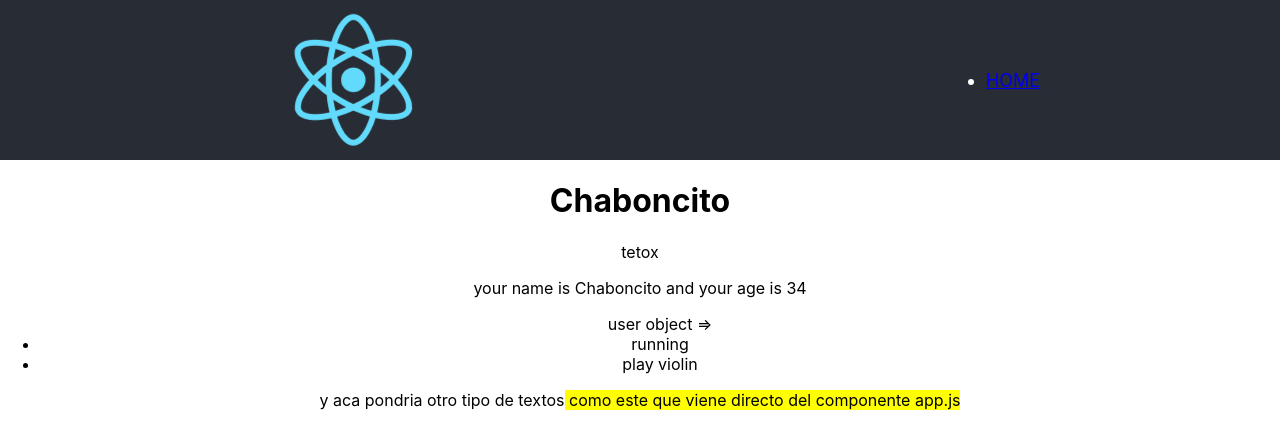
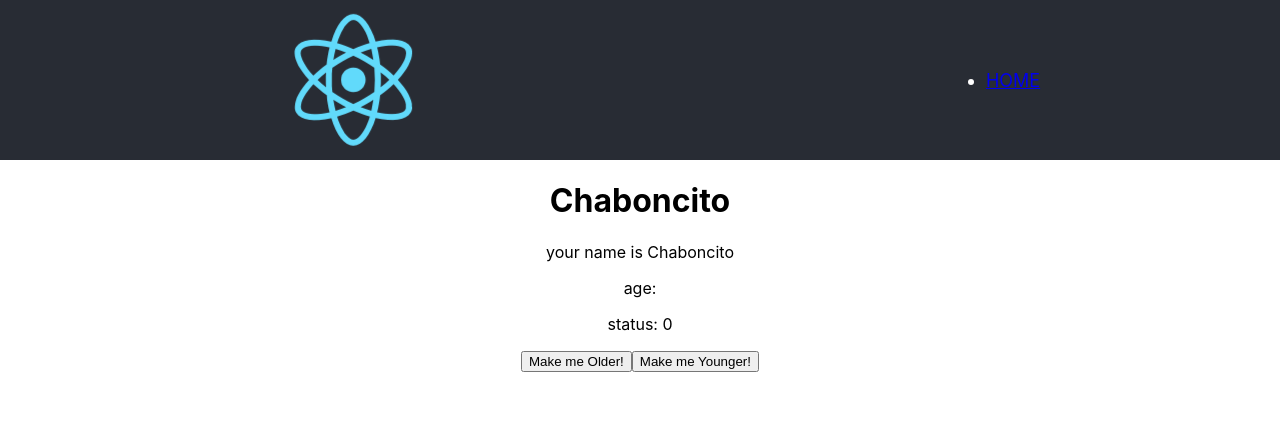
Before and after one commit to pablojavierjimenez/react-basics, a React (Create React App) app: page / in a window 1280 px wide. Shown: the top 448 px of the page. Built offline with nearby package versions, Linux system fonts and the light colour scheme.

Commit message:
finish a state and setState video

```diff
--- a/src/components/Home.js
+++ b/src/components/Home.js
@@ -5,27 +5,57 @@ class Home extends Component {
     /**
      * @class Home
      * @classdesc is a main application tag container
+     * @constructor to learn about constructor documentation Go...
+     *              *reactjs:* https://reactjs.org/docs/react-component.html#constructor
+     *              *mozilla:* https://developer.mozilla.org/en-US/docs/Web/JavaScript/Reference/Classes#Constructor
      * @property {object} this.props
      * @example this.props= {
      *    name: {string},
-     *    age: {number},
+     *    initialAge: {number},
      *    user: {
      *      name: {string},
      *      hobbies: {Array}
      *    };
-     * @implements
-     *    <Home name={"Chaboncito"} age={27} user={user}/>
+     * @implements <Home name={"Chaboncito"} initialAge={27} user={user}/>
      */
+    constructor(props) {
+        super();
+        this.state = {
+            age: props.initialAge,
+            status: 0
+        };
+    }
+
+    onMakeOlder() {
+        /**
+         * @tutorial https://reactjs.org/docs/react-component.html#setstate
+         */
+        this.setState({
+            age: this.state.age + 3
+        });
+    }
+    onMakeYounger() {
+        this.setState({
+            age: this.state.age - 2
+        });
+    }
+
     render() {
-        var localText = "tetox";
         return (
             <main className="App">
                 <h1>{this.props.name}</h1>
-                <p>{localText}</p>
-                <p>your name is {this.props.name} and your age is {this.props.age}</p>
-                <ul>user object => {this.props.user.hobbies.map((hobbie, indexKey) => <li key={indexKey}> {hobbie}</li>)}</ul>
-
-                {this.props.children}
+                <p>your name is {this.props.name} </p>
+                <p>age: {this.state.age}</p>
+                <p>status: {this.state.status}</p>
+                {/**
+                 * here are two diferents ways or approach in witch you can implement a function on react
+                 * the _.bind(this)_ one
+                */}
+                <button className="botonLoco" onClick={this.onMakeOlder.bind(this)}>Make me Older!</button>
+                {/**
+                 * the _arrow function_ one
+                */}
+                <button className="botonLoco" onClick={() => this.onMakeYounger()}>Make me Younger!</button>
             </main>
         );
     }
@@ -37,12 +67,7 @@ class Home extends Component {
  */
 Home.propTypes = {
     name: PropTypes.string,
-    age: PropTypes.number.isRequired,
-    user: PropTypes.shape({
-        name: PropTypes.string,
-        hobbies: PropTypes.array
-    }),
-    children: PropTypes.element.isRequired
+    age: PropTypes.number.isRequired
 };
 
 export default Home;
```
